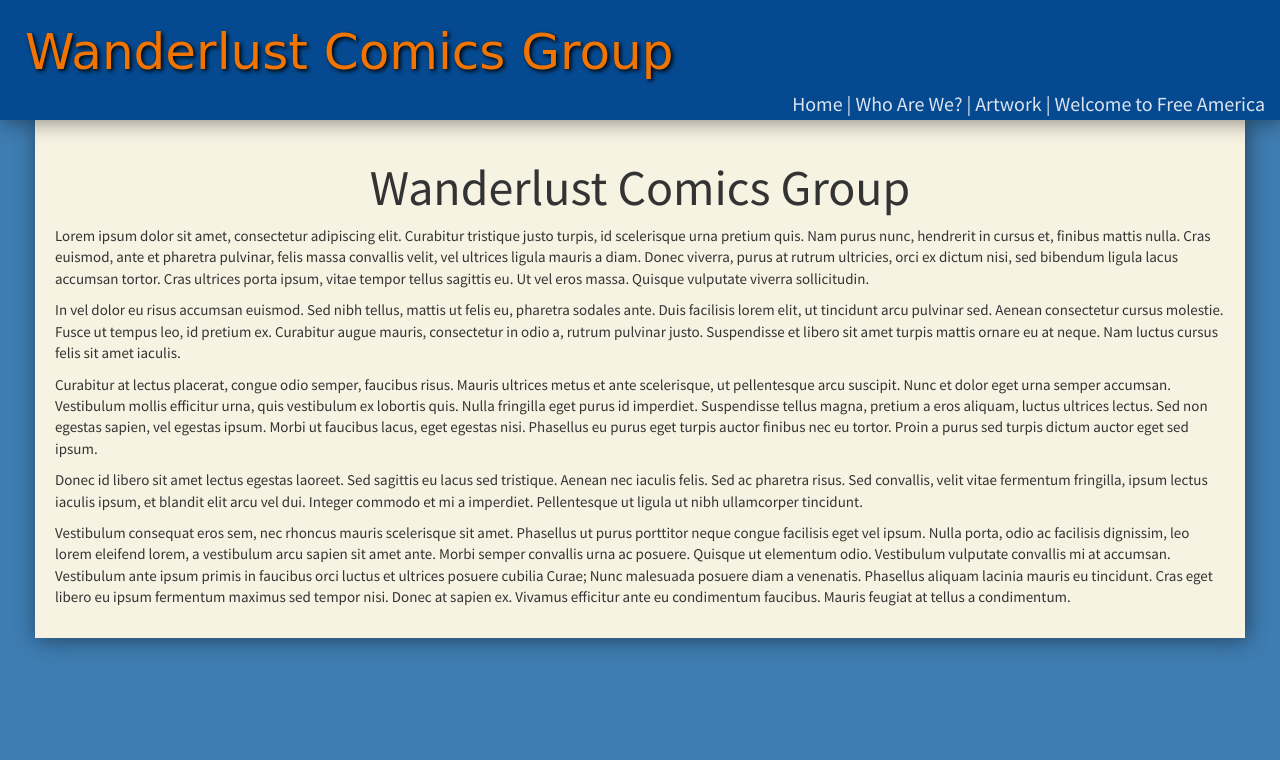
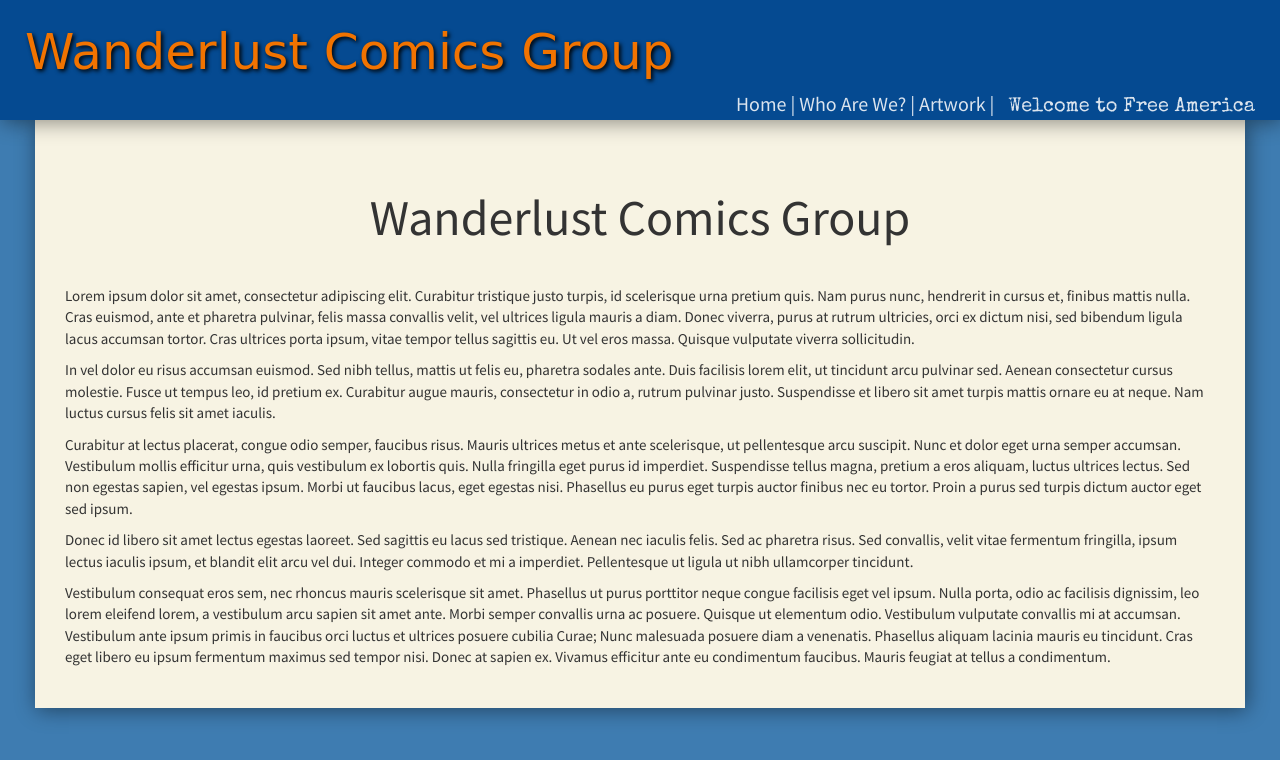
Before and after one commit to mculotta120/wanderlust, a website: page public/views/index.html in a window 1280 px wide. Drawn offline with nearby package versions, Linux system fonts and the light colour scheme; files whose address does not match are found by name; a web font is replaced by a local one.

Commit message:
welcome to free america signature font added.

```diff
--- a/public/styles/main.css
+++ b/public/styles/main.css
@@ -38,7 +38,7 @@ a:link{
   /*padding: 30px;*/
 }
 #textArea{
-  padding: 20px;
+  padding: 30px;
   box-shadow: 2px 2px 20px 0px rgba(0,0,0,0.45);
   margin: 35px;
   background-color: #F7F3E3;
@@ -48,6 +48,7 @@ a:link{
 #textArea h1{
   font-size: 50px;
   text-align: center;
+  margin: 40px;
 }
 #textArea h2{
   font-size: 25px;
@@ -69,6 +70,10 @@ a:link{
   margin-left: auto;
   margin-right: auto
 }
+#wtfa{
+  font-family: 'Special Elite', cursive;
+  padding: 10px;
+}
 .dropdown {
     position: relative;
     display: inline-block;
--- a/public/views/index.html
+++ b/public/views/index.html
@@ -10,6 +10,7 @@
     <link rel="stylesheet" href= "vendors/bootstrap.min.css"/>
     <link rel="stylesheet" href= "/styles/main.css"/>
     <link href="https://fonts.googleapis.com/css?family=Ruslan+Display|Source+Sans+Pro" rel="stylesheet">
+    <link href='https://fonts.googleapis.com/css?family=Special+Elite' rel='stylesheet' type='text/css'>
   </head>
   <body>
     <header id= "header">
--- a/public/views/partials/nav.html
+++ b/public/views/partials/nav.html
@@ -3,7 +3,7 @@
 <a href="#who"> Who Are We? </a>|
 <a href="#art"> Artwork </a>|
 <div class= "dropdown">
-<span> Welcome to Free America</span>
+<span id = "wtfa">Welcome to Free America</span>
 <div class="dropdown-content">
     <a href="#free-america">...what?</a>
     <br>
```
Also changed, not shown: public/views/routes/content.html (+1 -1 lines), public/views/routes/free-america.html (+1 -1 lines).
